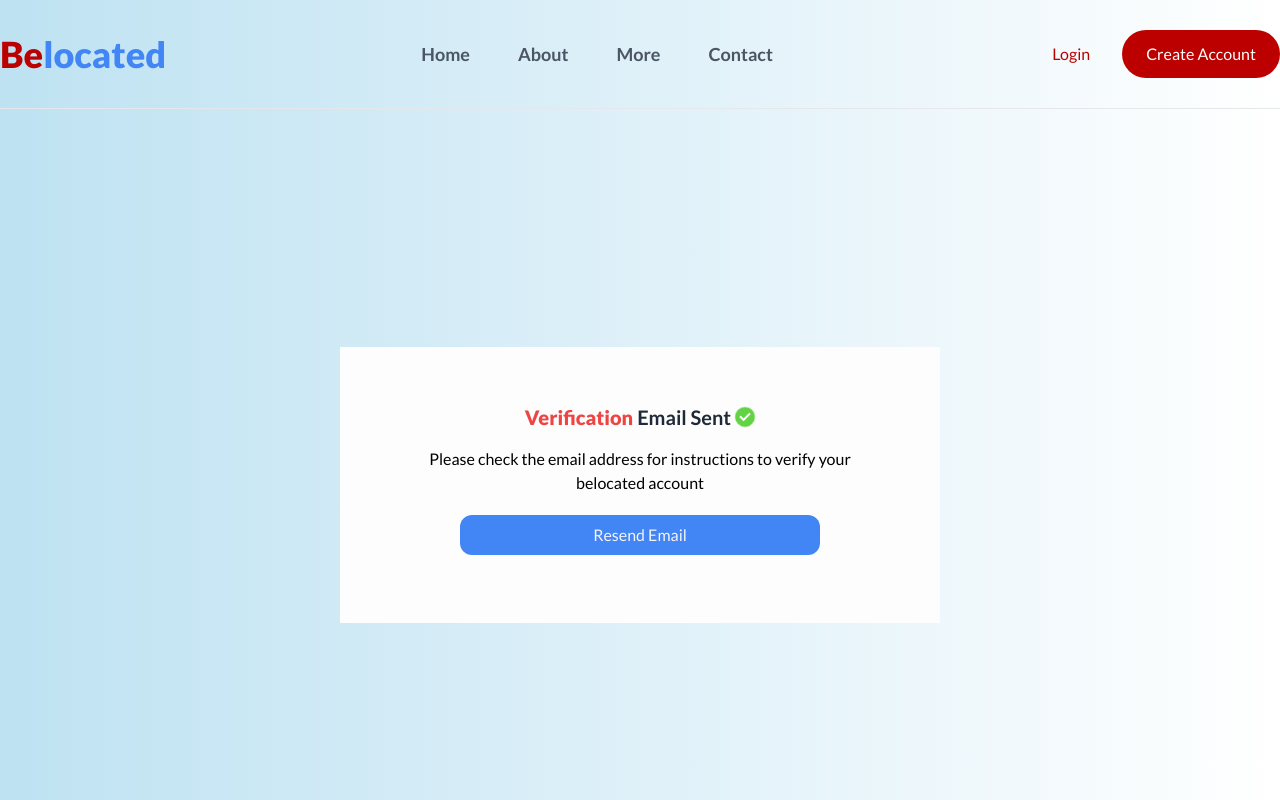
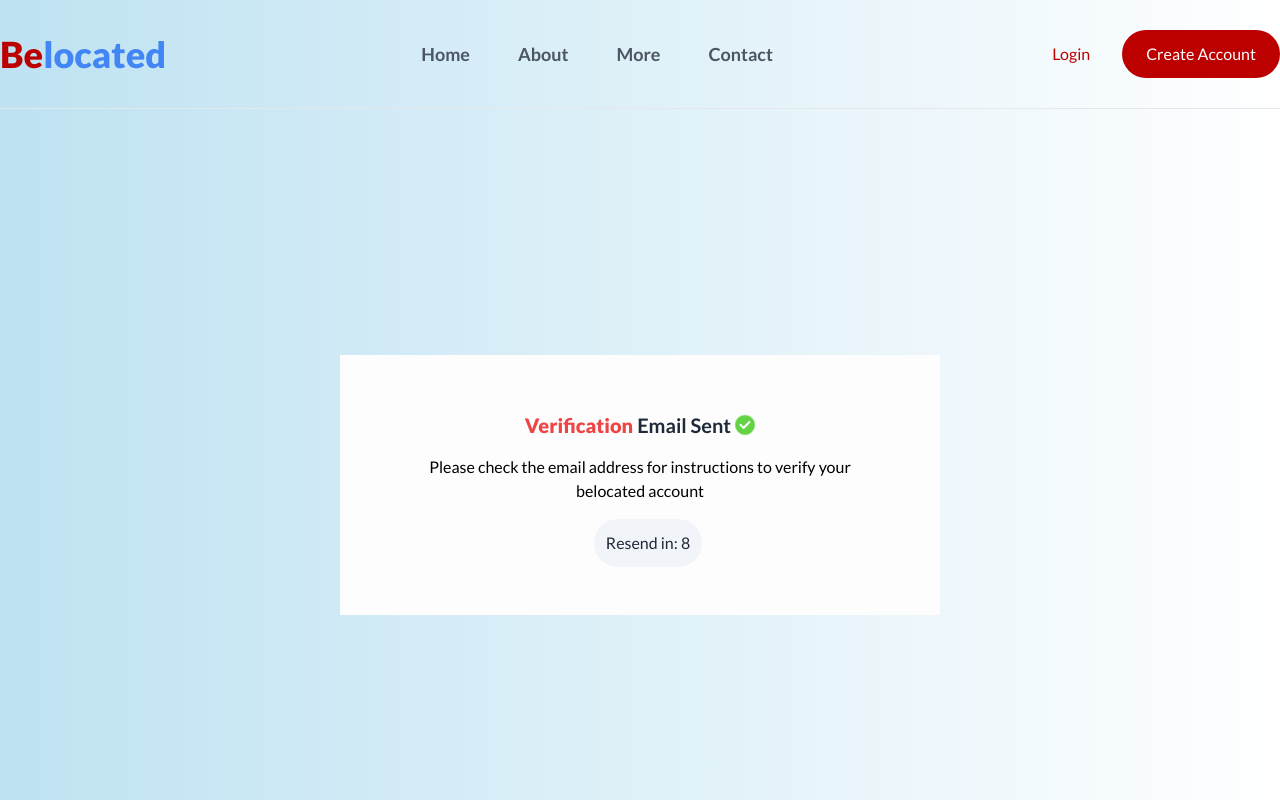
Before and after one commit to BelocatedLtd/user-frontend, a React (Vite) app: page /verify-email in a window 1280 px wide. Shown: the top 800 px of the page. Built offline with nearby package versions, Linux system fonts and the light colour scheme; no server answers.

Commit message:
fixed verification resend

```diff
--- a/src/pages/authLayout/VerifyEmail.jsx
+++ b/src/pages/authLayout/VerifyEmail.jsx
@@ -7,15 +7,49 @@ import { useEffect } from 'react';
 import { useLocation } from 'react-router-dom';
 
 const VerifyEmail = () => {
-  const location = useLocation();
-  const { formData } = location.state || {};
+    const location = useLocation();
+    const { formData } = location.state || {};
     const [isLoading, setIsLoading] = useState(false)
+    const [timer, setTimer] = useState(10);
+    const [resendBtn, setResendBtn] = useState(false)
+
+    let interval;
+
+  useEffect(() => {
+    if (timer === 0) {
+      setResendBtn(true)
+      clearInterval(interval);
+      return
+    }
+
+    interval = setInterval(() => {
+      setTimer((prevTimer) => prevTimer - 1);
+    }, 2000);
+
+    return () => clearInterval(interval);
+  }, [timer])
 
     const {email} = formData || {};
 
-    const handleResendEmail = async() => {
-        const response = await resendVerificationEmail(email)
-    }
+    const handleResendEmail = async (e) => {
+      e.preventDefault()
+
+     try {
+         setIsLoading(true)
+      const response = await resendVerificationEmail(email)
+      if (response) {
+         toast.success(`Verification link sent to ${email}`)
+
+         setResendBtn(false)
+         setTimer(10)
+
+      }
+       setIsLoading(false)
+     } catch (error) {
+       setIsLoading(false)
+       console.log(error)
+     }
+     }
 
     return (
         <div className='w-full h-[88vh] flex items-center'>
@@ -28,7 +62,10 @@ const VerifyEmail = () => {
                     <CheckmarkIcon />
                 </h3>
                 <p className='w-[500px] my-[1rem] text-center px-6'>Please check the email address {email} for instructions to verify your belocated account</p>
-                <button onClick={() => handleResendEmail()} type="submit" className='w-[60%] mt-1 py-2 text-md rounded-xl bg-secondary text-gray-100 mb-5'>Resend Email</button>
+                <div className='flex items-center gap-2'>
+                    {resendBtn && <button onClick={handleResendEmail} className='w-full mt-1  py-2 text-md rounded-xl bg-tertiary text-gray-100 text-center px-6 mb-5'>Resend Verification Link</button>}
+                    {!resendBtn && <span className='ml-4 p-3 bg-slate-100 text-gray-800 rounded-full'>Resend in: {timer}</span> }
+                  </div>
             </div>
           </div>
         </div>
```
